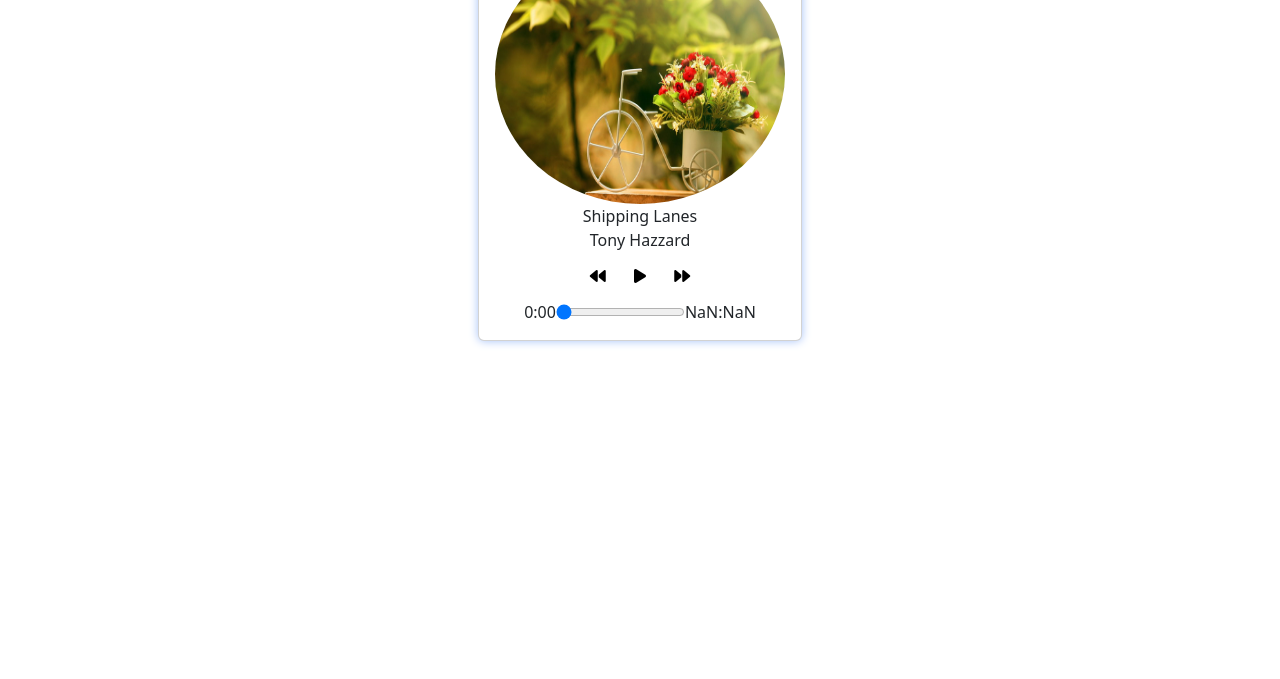
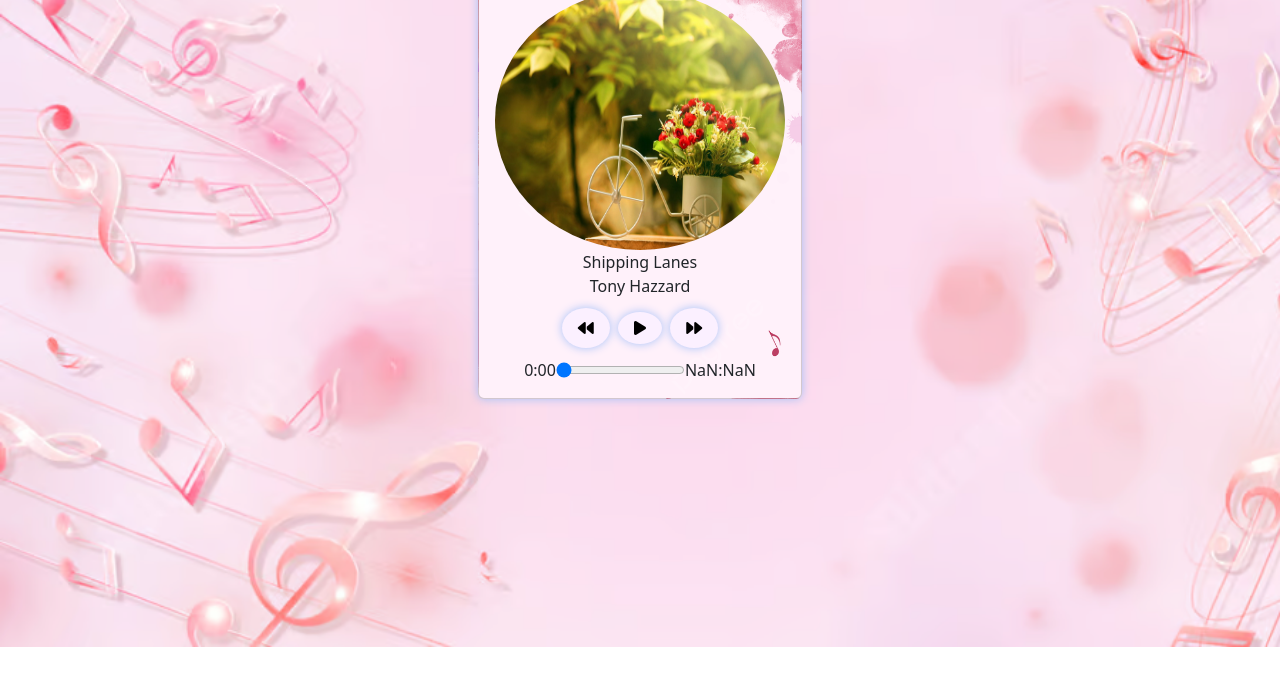
Before and after one commit to sadaf-Daneshgar/alpha-musicPlayer, a website: page index.html in a window 1280 px wide. Shown: the part 121-800 px from the top of the page. Drawn offline with nearby package versions, Linux system fonts and the light colour scheme.

Commit message:
update the style and README file

```diff
--- a/index.html
+++ b/index.html
@@ -18,6 +18,7 @@
   <body>
     <div class="container d-flex justify-content-center my-5">
       <div class="card p-3 text-center">
+        <h2>Music Player 🎵🎶</h2>
         <div
           class="bg-image hover-overlay ripple"
           data-mdb-ripple-color="light"
--- a/style.css
+++ b/style.css
@@ -2,6 +2,13 @@
   margin: 0;
   padding: 0;
   box-sizing: border-box;
+}
+
+body {
+  background-image: url('image/mus.avif');
+  background-repeat: no-repeat;
+  background-size: cover;
+  height: 90vh;
 }
 
 button {
@@ -12,6 +19,19 @@ button {
 
 .card {
   box-shadow: 0 0 10px #a4c1f8;
+  background-image: url('image/music.jfif');
+  background-size: cover;
+}
+
+.pre,
+.next,
+.play {
+  border: none;
+  border-radius: 50%;
+  box-shadow: 0 0 10px #a4c1f8;
+  padding: 8px 16px;
+  margin: 10px 2px;
+  background-color: rgb(251, 240, 255);
 }
 
 #cover {
```
Also changed, not shown: README.md, image/mus.avif (added), image/music.jfif (added).
